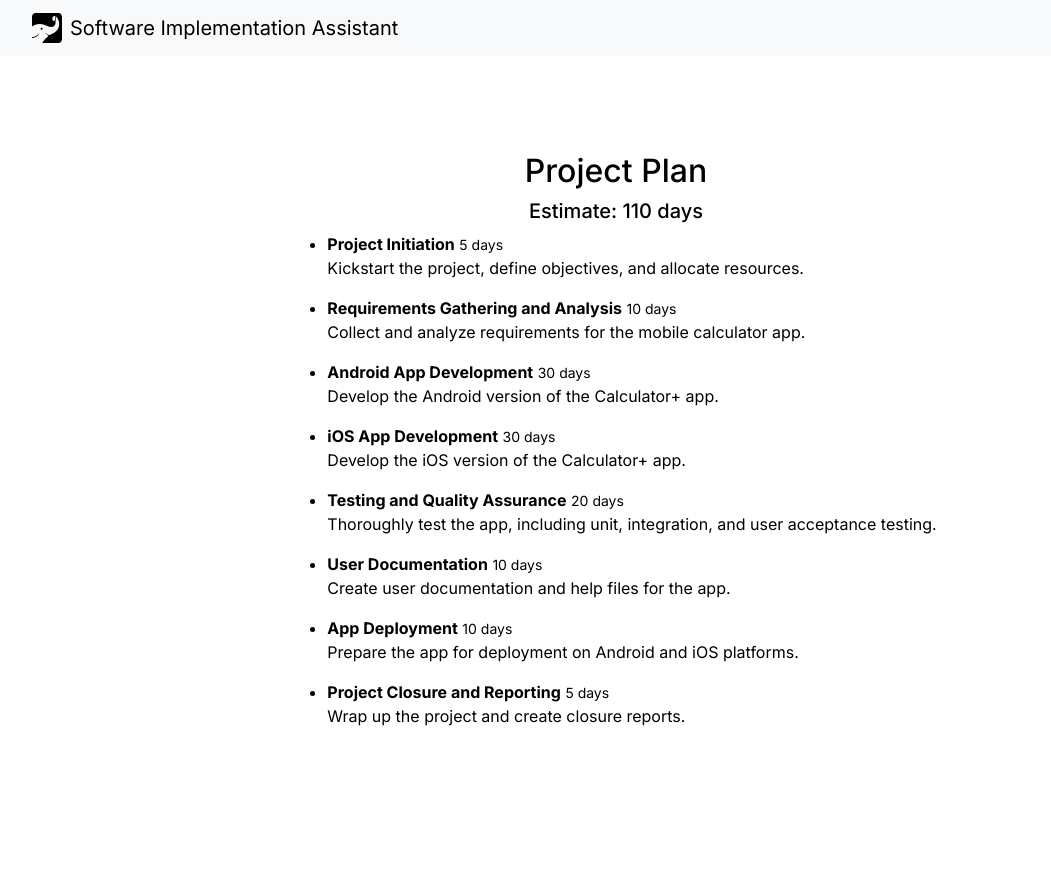
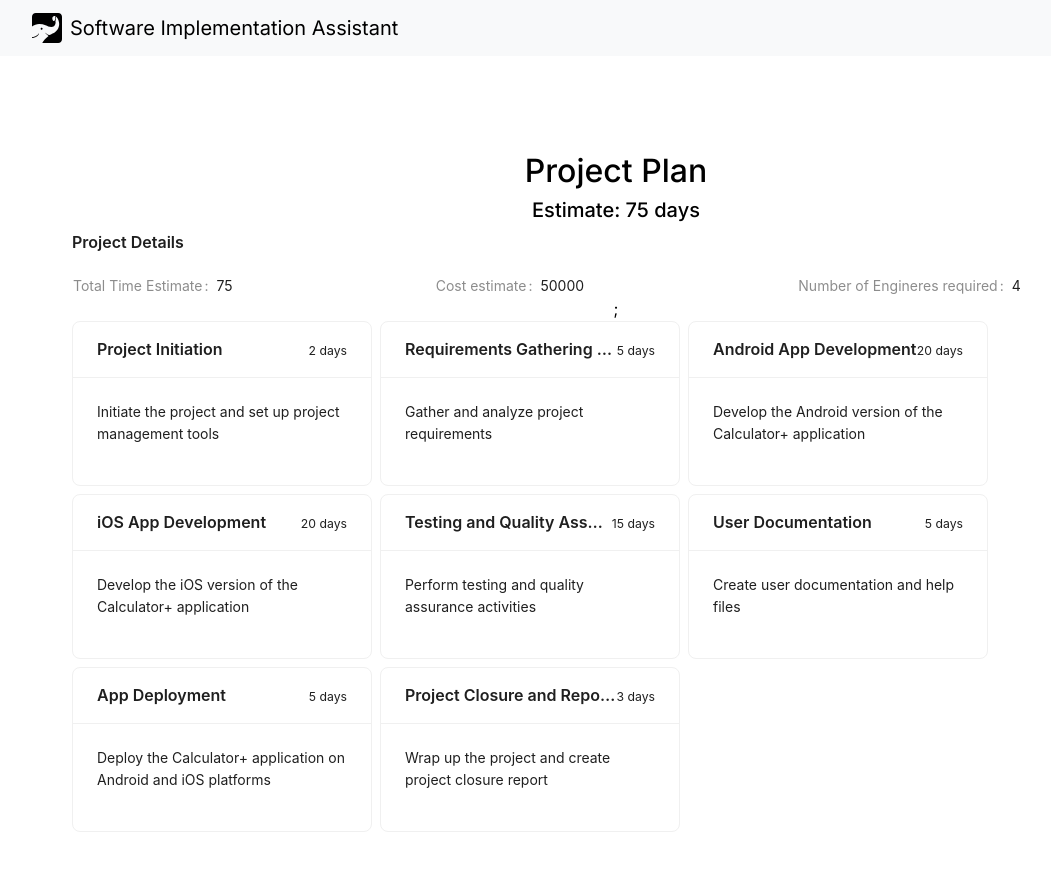
Before and after one commit to petar-v/sia-poc, a Next.js app: page / in a window 1280 px wide. Both pictures are taken after typing "Sample" into the empty fields and a click on the button "Create Project Plan". Shown: the top 870 px of the page, without its empty margins (24-1075 px from the left). Built offline with nearby package versions, Linux system fonts and the light colour scheme; no server answers.

Commit message:
add cards

```diff
--- a/src/app/page.tsx
+++ b/src/app/page.tsx
@@ -6,7 +6,7 @@
     return (
         <>
             <Header />
-            <main className="flex min-h-screen flex-col items-center justify-between p-24">
+            <main className="flex min-h-screen flex-col items-center p-24">
                 <App ApiKey={apiKey}></App>
             </main>
         </>
--- a/src/sia/components/projectPlan.tsx
+++ b/src/sia/components/projectPlan.tsx
@@ -1,24 +1,48 @@
 import React, { useState } from "react";
 import ProjectData from "../projectData";
+
+import { Card, Space, Descriptions } from "antd";
+import type { DescriptionsProps } from "antd";
 
 export type ProjectPlanProps = {
     data: ProjectData;
 };
 
 export default function ProjectPlan({ data }: ProjectPlanProps) {
+    const items: DescriptionsProps["items"] = [
+        {
+            key: "1",
+            label: "Total Time Estimate",
+            children: data.timeEst,
+        },
+        {
+            key: "2",
+            label: "Cost estimate",
+            children: data.totalCost,
+        },
+        {
+            key: "3",
+            label: "Number of Engineres required",
+            children: data.numberOfEngineers,
+        },
+    ];
     return (
         <>
             <h2>Project Plan</h2>
             <h5>Estimate: {data.timeEst} days</h5>
-            <ul>
+            <Descriptions title="Project Details" items={items} />;
+            <Space className="flex flex-wrap">
                 {data.tasks.map((task, i) => (
-                    <li key={`task-${i}`}>
-                        <strong>{task.title}</strong>{" "}
-                        <small>{task.timeEst} days</small>
+                    <Card
+                        key={`task-${i}`}
+                        title={task.title}
+                        extra={<small>{task.timeEst} days</small>}
+                        style={{ width: 300 }}
+                    >
                         <p>{task.description}</p>
-                    </li>
+                    </Card>
                 ))}
-            </ul>
+            </Space>
         </>
     );
 }
--- a/src/sia/llm-backend/dummy/dummyResp.json
+++ b/src/sia/llm-backend/dummy/dummyResp.json
@@ -2,44 +2,46 @@
     "tasks": [
         {
             "title": "Project Initiation",
-      "description": "Kickstart the project, define objectives, and allocate resources.",
+            "description": "Initiate the project and set up project management tools",
+            "timeEst": 2
+        },
+        {
+            "title": "Requirements Gathering and Analysis",
+            "description": "Gather and analyze project requirements",
             "timeEst": 5
         },
         {
-      "title": "Requirements Gathering and Analysis",
-      "description": "Collect and analyze requirements for the mobile calculator app.",
-      "timeEst": 10
-    },
-    {
             "title": "Android App Development",
-      "description": "Develop the Android version of the Calculator+ app.",
-      "timeEst": 30
+            "description": "Develop the Android version of the Calculator+ application",
+            "timeEst": 20
         },
         {
             "title": "iOS App Development",
-      "description": "Develop the iOS version of the Calculator+ app.",
-      "timeEst": 30
+            "description": "Develop the iOS version of the Calculator+ application",
+            "timeEst": 20
         },
         {
             "title": "Testing and Quality Assurance",
-      "description": "Thoroughly test the app, including unit, integration, and user acceptance testing.",
-      "timeEst": 20
+            "description": "Perform testing and quality assurance activities",
+            "timeEst": 15
         },
         {
             "title": "User Documentation",
-      "description": "Create user documentation and help files for the app.",
-      "timeEst": 10
+            "description": "Create user documentation and help files",
+            "timeEst": 5
         },
         {
             "title": "App Deployment",
-      "description": "Prepare the app for deployment on Android and iOS platforms.",
-      "timeEst": 10
+            "description": "Deploy the Calculator+ application on Android and iOS platforms",
+            "timeEst": 5
         },
         {
             "title": "Project Closure and Reporting",
-      "description": "Wrap up the project and create closure reports.",
-      "timeEst": 5
+            "description": "Wrap up the project and create project closure report",
+            "timeEst": 3
         }
     ],
-  "timeEst": 110
+    "timeEst": 75,
+    "totalCost": 50000,
+    "numberOfEngineers": 4
 }
```
Also changed, not shown: src/sia/projectData.ts (+7 -5 lines), src/app/components/header.tsx (indentation only), src/app/layout.tsx (indentation only), src/sia/llm-backend/promptText.txt. Lines whose indentation alone changed are shown as unchanged.
